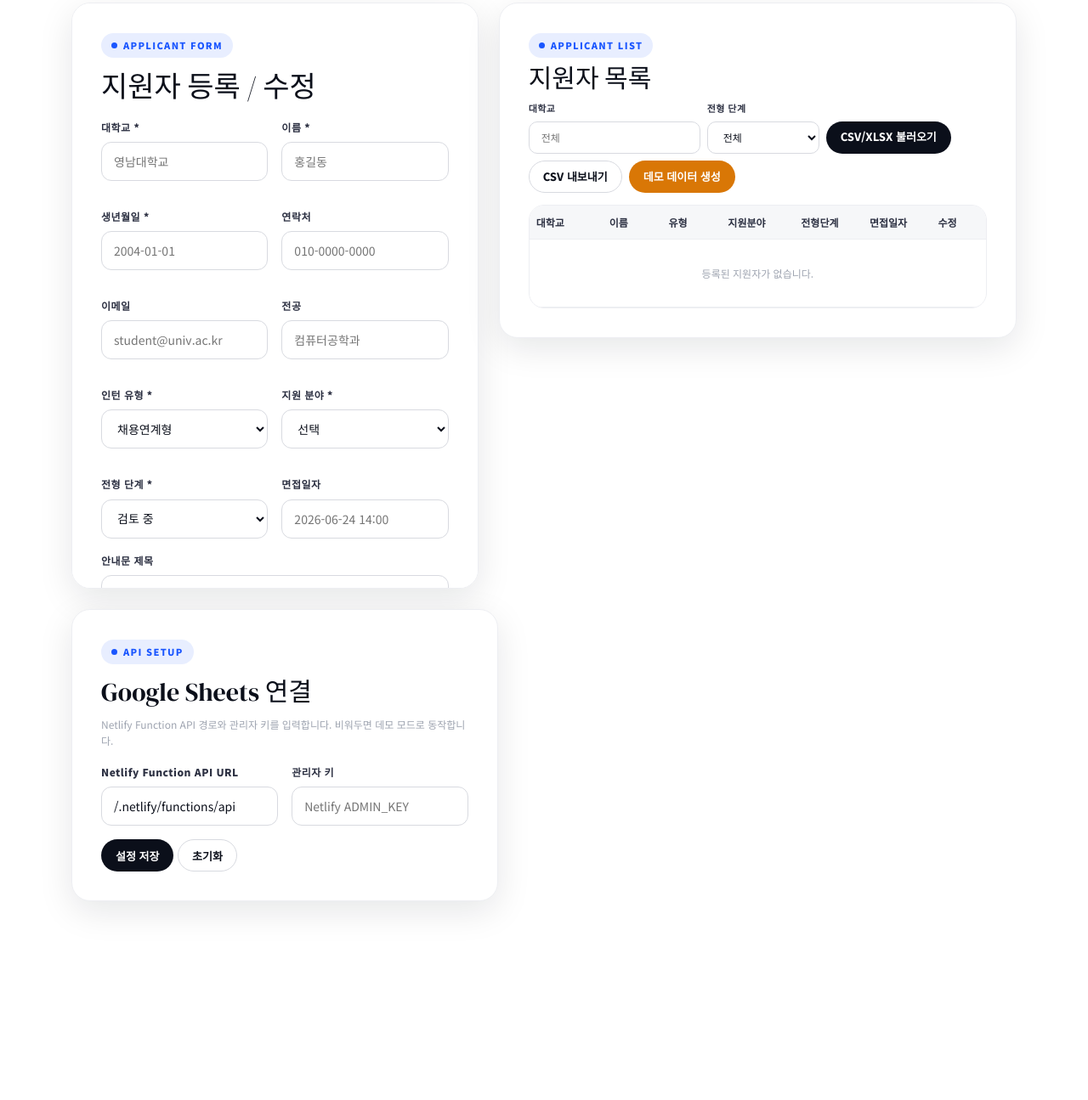
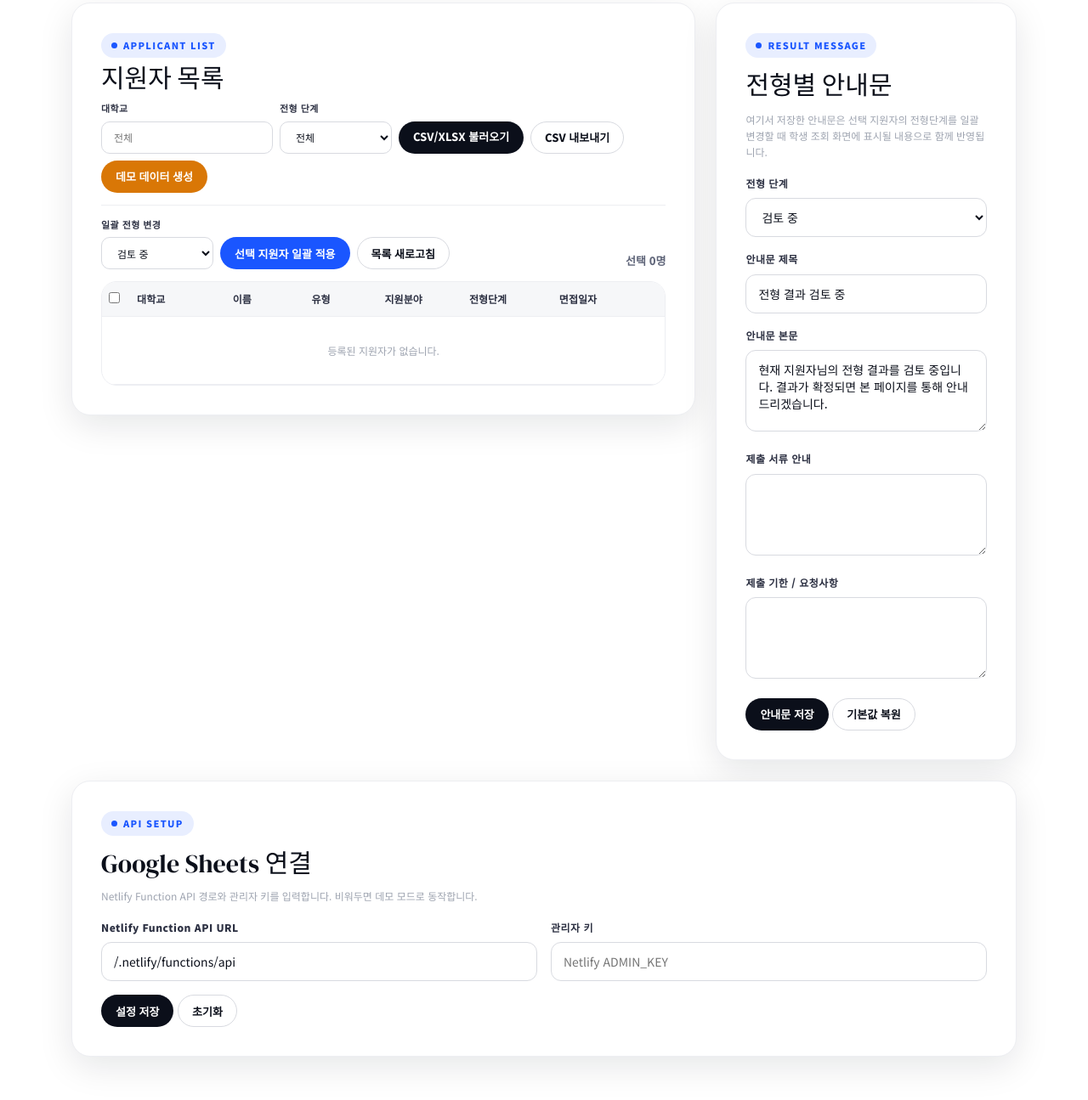
Before and after one commit to Jakeisreal/hs_internship_portal, a website: page admin.html in a window 1280 px wide. Shown: the part 533-1828 px from the top of the page at 85% size. Before the commit the page ends 1678 px from the top, so only its background shows below. Drawn offline with Linux system fonts and the light colour scheme.

Commit message:
Add bulk stage management

```diff
--- a/admin.html
+++ b/admin.html
@@ -115,8 +115,8 @@ textarea{height:96px;padding:12px 14px;resize:vertical}
 .info-table th{color:var(--gray400);width:150px;font-weight:900}
 .info-table td{color:var(--gray800)}
 .admin-layout{display:block}
-.admin-workspace{display:grid;grid-template-columns:minmax(360px,.88fr) minmax(520px,1.12fr);gap:24px;align-items:start}
-.admin-settings{display:grid;grid-template-columns:minmax(320px,.92fr) minmax(320px,1.08fr);gap:20px;margin-top:24px}
+.admin-workspace{display:grid;grid-template-columns:minmax(620px,1.35fr) minmax(340px,.65fr);gap:24px;align-items:start}
+.admin-settings{display:grid;grid-template-columns:1fr;gap:20px;margin-top:24px}
 .admin-settings .form-panel{height:100%}
 .panel-scroll{max-height:calc(100vh - 110px);overflow:auto}
 .sidebar{position:static}
@@ -125,7 +125,7 @@ textarea{height:96px;padding:12px 14px;resize:vertical}
 .data-table th,.data-table td{border-bottom:1px solid var(--gray100);padding:10px 8px;text-align:left;font-size:12px;vertical-align:middle;word-break:keep-all}
 .data-table th{background:var(--gray50);color:var(--gray800);font-weight:900;position:sticky;top:0}
 .data-table td{color:var(--gray600);overflow:hidden;text-overflow:ellipsis}
-.data-table .col-univ{width:16%}.data-table .col-name{width:13%}.data-table .col-type{width:13%}.data-table .col-field{width:16%}.data-table .col-stage{width:15%}.data-table .col-interview{width:15%}.data-table .col-edit{width:12%}
+.data-table .col-check{width:5%}.data-table .col-univ{width:17%}.data-table .col-name{width:14%}.data-table .col-type{width:13%}.data-table .col-field{width:15%}.data-table .col-stage{width:16%}.data-table .col-interview{width:20%}
 .toolbar{display:flex;gap:10px;align-items:center;justify-content:space-between;margin-bottom:14px;flex-wrap:wrap}
 .list-controls{display:flex;gap:8px;align-items:end;flex-wrap:wrap}
 .list-filter{min-width:132px}
@@ -133,6 +133,8 @@ textarea{height:96px;padding:12px 14px;resize:vertical}
 .list-filter .input,.list-filter select{height:38px;font-size:12px;border-radius:10px}
 .import-control{position:relative;overflow:hidden}
 .import-control input{position:absolute;inset:0;opacity:0;cursor:pointer}
+.bulk-panel{display:grid;gap:14px}
+.selected-count{font-size:13px;color:var(--gray600);font-weight:800}
 .footer{background:#fff;border-top:1px solid var(--gray100);padding:42px 0;color:var(--gray400);font-size:12px}
 .hidden{display:none!important}
 .toast{position:fixed;right:22px;bottom:22px;background:var(--navy);color:#fff;border-radius:14px;padding:14px 16px;box-shadow:var(--shadow);display:none;z-index:90;font-size:13px;max-width:360px}
@@ -172,73 +174,6 @@ textarea{height:96px;padding:12px 14px;resize:vertical}
     <div class="container admin-layout">
       <main class="admin-workspace">
         <div class="form-panel panel-scroll">
-          <div class="section-tag">APPLICANT FORM</div>
-          <h2 style="font-family:var(--display);font-weight:400;color:var(--navy);font-size:34px;line-height:1.1;margin-bottom:18px">지원자 등록 / 수정</h2>
-
-          <div class="form-grid">
-            <div class="field"><label>대학교 *</label><input class="input" id="university" placeholder="영남대학교"></div>
-            <div class="field"><label>이름 *</label><input class="input" id="name" placeholder="홍길동"></div>
-            <div class="field"><label>생년월일 *</label><input class="input" id="birthDate" placeholder="2004-01-01" inputmode="numeric"></div>
-            <div class="field"><label>연락처</label><input class="input" id="phone" placeholder="010-0000-0000"></div>
-            <div class="field"><label>이메일</label><input class="input" id="email" placeholder="student@univ.ac.kr"></div>
-            <div class="field"><label>전공</label><input class="input" id="major" placeholder="컴퓨터공학과"></div>
-            <div class="field">
-              <label>인턴 유형 *</label>
-              <select id="internshipType" onchange="updateFieldOptions()">
-                <option value="채용연계형">채용연계형</option>
-                <option value="체험형">체험형</option>
-              </select>
-            </div>
-            <div class="field">
-              <label>지원 분야 *</label>
-              <select id="field">
-                <option value="">선택</option>
-              </select>
-            </div>
-            <div class="field">
-              <label>전형 단계 *</label>
-              <select id="currentStage" onchange="applyNoticeTemplate()">
-                <option value="REVIEWING">검토 중</option>
-                <option value="DOCUMENT_PASS">서류합격</option>
-                <option value="DOCUMENT_FAIL">서류불합격</option>
-                <option value="FINAL_PASS">최종합격</option>
-                <option value="FINAL_FAIL">최종불합격</option>
-              </select>
-            </div>
-            <div class="field"><label>면접일자</label><input class="input" id="interviewDate" placeholder="2026-06-24 14:00"></div>
-          </div>
-
-          <div class="field">
-            <label>안내문 제목</label>
-            <input class="input" id="noticeTitle">
-          </div>
-          <div class="field">
-            <label>안내문 본문</label>
-            <textarea id="noticeBody"></textarea>
-          </div>
-          <div class="form-grid">
-            <div class="field">
-              <label>제출 서류 안내</label>
-              <textarea id="requiredDocuments" placeholder="재학증명서, 통장사본, 신분증 사본, 보안서약서 등 (학생이 제출해야 할 서류 목록)"></textarea>
-            </div>
-            <div class="field">
-              <label>제출 기한 / 요청사항</label>
-              <textarea id="requestItems" placeholder="제출기한: 2026-07-02 17:00 / 제출처: ji-suk.kim@hwashin.co.kr / 오리엔테이션 일정 별도 안내"></textarea>
-            </div>
-          </div>
-          <div class="field">
-            <label>담당자 메모</label>
-            <textarea id="memo" placeholder="내부 관리용 메모 (학생에게 노출되지 않음)"></textarea>
-          </div>
-
-          <div style="display:flex;gap:10px;flex-wrap:wrap">
-            <button class="btn primary" onclick="saveApplicant()">저장 / 수정 →</button>
-            <button class="btn ghost" onclick="resetForm()">신규 입력</button>
-            <button class="btn ghost" onclick="loadApplicants()">목록 새로고침</button>
-          </div>
-        </div>
-
-        <div class="form-panel panel-scroll">
           <div class="toolbar">
             <div>
               <div class="section-tag" style="margin-bottom:8px">APPLICANT LIST</div>
@@ -265,15 +200,56 @@ textarea{height:96px;padding:12px 14px;resize:vertical}
               <button class="btn warn small" onclick="seedDemo()">데모 데이터 생성</button>
             </div>
           </div>
+          <div class="toolbar" style="align-items:end;border-top:1px solid var(--gray100);padding-top:14px">
+            <div class="list-controls">
+              <div class="list-filter">
+                <label>일괄 전형 변경</label>
+                <select id="bulkStage">
+                  <option value="REVIEWING">검토 중</option>
+                  <option value="DOCUMENT_PASS">서류합격</option>
+                  <option value="DOCUMENT_FAIL">서류불합격</option>
+                  <option value="FINAL_PASS">최종합격</option>
+                  <option value="FINAL_FAIL">최종불합격</option>
+                </select>
+              </div>
+              <button class="btn primary small" onclick="bulkUpdateStage()">선택 지원자 일괄 적용</button>
+              <button class="btn ghost small" onclick="loadApplicants()">목록 새로고침</button>
+            </div>
+            <div class="selected-count" id="selectedCount">선택 0명</div>
+          </div>
           <div class="table-wrap">
             <table class="data-table">
               <thead>
                 <tr>
-                  <th class="col-univ">대학교</th><th class="col-name">이름</th><th class="col-type">유형</th><th class="col-field">지원분야</th><th class="col-stage">전형단계</th><th class="col-interview">면접일자</th><th class="col-edit">수정</th>
+                  <th class="col-check"><input type="checkbox" id="selectAllRows" onchange="toggleAllRows(this.checked)"></th><th class="col-univ">대학교</th><th class="col-name">이름</th><th class="col-type">유형</th><th class="col-field">지원분야</th><th class="col-stage">전형단계</th><th class="col-interview">면접일자</th>
                 </tr>
               </thead>
               <tbody id="applicantRows"></tbody>
             </table>
+          </div>
+        </div>
+
+        <div class="bulk-panel">
+          <div class="form-panel">
+            <div class="section-tag">RESULT MESSAGE</div>
+            <h2 style="font-family:var(--display);font-weight:400;color:var(--navy);font-size:30px;line-height:1.15;margin-bottom:12px">전형별 안내문</h2>
+            <p class="help" style="margin-bottom:18px">여기서 저장한 안내문은 선택 지원자의 전형단계를 일괄 변경할 때 학생 조회 화면에 표시될 내용으로 함께 반영됩니다.</p>
+            <div class="field">
+              <label>전형 단계</label>
+              <select id="templateStage" onchange="loadTemplateEditor(this.value)">
+                <option value="REVIEWING">검토 중</option>
+                <option value="DOCUMENT_PASS">서류합격</option>
+                <option value="DOCUMENT_FAIL">서류불합격</option>
+                <option value="FINAL_PASS">최종합격</option>
+                <option value="FINAL_FAIL">최종불합격</option>
+              </select>
+            </div>
+            <div class="field"><label>안내문 제목</label><input class="input" id="templateTitle"></div>
+            <div class="field"><label>안내문 본문</label><textarea id="templateBody"></textarea></div>
+            <div class="field"><label>제출 서류 안내</label><textarea id="templateDocs"></textarea></div>
+            <div class="field"><label>제출 기한 / 요청사항</label><textarea id="templateReq"></textarea></div>
+            <button class="btn dark small" onclick="saveTemplateEditor()">안내문 저장</button>
+            <button class="btn ghost small" onclick="resetTemplateEditor()">기본값 복원</button>
           </div>
         </div>
       </main>
@@ -312,7 +288,7 @@ textarea{height:96px;padding:12px 14px;resize:vertical}
       '체험형': ['연구소']
     };
 
-    const NOTICE_TEMPLATES = {
+    const DEFAULT_NOTICE_TEMPLATES = {
       REVIEWING: {
         title:'전형 결과 검토 중',
         body:'현재 지원자님의 전형 결과를 검토 중입니다. 결과가 확정되면 본 페이지를 통해 안내드리겠습니다.',
@@ -341,12 +317,15 @@ textarea{height:96px;padding:12px 14px;resize:vertical}
         docs:'', req:''
       }
     };
+    let NOTICE_TEMPLATES = {
+      ...DEFAULT_NOTICE_TEMPLATES,
+      ...(JSON.parse(localStorage.getItem('HWASHIN_NOTICE_TEMPLATES') || '{}'))
+    };
 
     window.addEventListener('DOMContentLoaded', () => {
       document.getElementById('apiEndpoint').value = API_ENDPOINT;
       document.getElementById('adminKey').value = ADMIN_KEY;
-      updateFieldOptions();
-      applyNoticeTemplate();
+      loadTemplateEditor('REVIEWING');
       renderTable();
       if(API_ENDPOINT && ADMIN_KEY) loadApplicants();
     });
@@ -388,86 +367,49 @@ textarea{height:96px;padding:12px 14px;resize:vertical}
       if(['FINAL_FAIL','최종불합격','최종불합'].includes(value) || compact === '최종불합격') return 'FINAL_FAIL';
       return value === 'REVIEWING' ? 'REVIEWING' : 'REVIEWING';
     }
-    function updateFieldOptions(selectedValue){
-      const type = normalizeInternshipType(document.getElementById('internshipType')?.value);
-      const fieldSelect = document.getElementById('field');
-      if(!fieldSelect) return;
-      const current = selectedValue || fieldSelect.value;
-      const options = FIELD_OPTIONS[type] || FIELD_OPTIONS['채용연계형'];
-      fieldSelect.innerHTML = '<option value="">선택</option>' + options.map(item => `<option value="${escapeHtml(item)}">${escapeHtml(item)}</option>`).join('');
-      fieldSelect.value = options.includes(current) ? current : (options.length === 1 ? options[0] : '');
+    function loadTemplateEditor(stage){
+      const currentStage = stage || document.getElementById('templateStage').value;
+      const template = NOTICE_TEMPLATES[currentStage] || DEFAULT_NOTICE_TEMPLATES.REVIEWING;
+      document.getElementById('templateStage').value = currentStage;
+      document.getElementById('templateTitle').value = template.title || '';
+      document.getElementById('templateBody').value = template.body || '';
+      document.getElementById('templateDocs').value = template.docs || '';
+      document.getElementById('templateReq').value = template.req || '';
+    }
+    function saveTemplateEditor(){
+      const stage = document.getElementById('templateStage').value;
+      NOTICE_TEMPLATES[stage] = {
+        title: val('templateTitle'),
+        body: val('templateBody'),
+        docs: val('templateDocs'),
+        req: val('templateReq')
+      };
+      localStorage.setItem('HWASHIN_NOTICE_TEMPLATES', JSON.stringify(NOTICE_TEMPLATES));
+      showToast('전형별 안내문을 저장했습니다.');
+    }
+    function resetTemplateEditor(){
+      const stage = document.getElementById('templateStage').value;
+      NOTICE_TEMPLATES[stage] = {...DEFAULT_NOTICE_TEMPLATES[stage]};
+      localStorage.setItem('HWASHIN_NOTICE_TEMPLATES', JSON.stringify(NOTICE_TEMPLATES));
+      loadTemplateEditor(stage);
+      showToast('기본 안내문으로 복원했습니다.');
+    }
+    function buildStagePayload(stage){
+      const template = NOTICE_TEMPLATES[stage] || NOTICE_TEMPLATES.REVIEWING;
+      return {
+        currentStage: stage,
+        documentStatus: stage === 'DOCUMENT_PASS' || stage === 'FINAL_PASS' || stage === 'FINAL_FAIL' ? 'PASS' :
+                        stage === 'DOCUMENT_FAIL' ? 'FAIL' : 'WAITING',
+        finalStatus: stage === 'FINAL_PASS' ? 'PASS' : stage === 'FINAL_FAIL' ? 'FAIL' : 'WAITING',
+        noticeTitle: template.title || '',
+        noticeBody: template.body || '',
+        requiredDocuments: template.docs || '',
+        requestItems: template.req || '',
+        updatedAt: new Date().toISOString()
+      };
     }
 
-    function applyNoticeTemplate(){
-      const stage = document.getElementById('currentStage').value;
-      const t = NOTICE_TEMPLATES[stage] || NOTICE_TEMPLATES.REVIEWING;
-      if(!document.getElementById('noticeTitle').value || confirm('선택한 전형 단계의 기본 안내문으로 교체할까요?')){
-        document.getElementById('noticeTitle').value = t.title;
-        document.getElementById('noticeBody').value = t.body;
-        document.getElementById('requiredDocuments').value = t.docs;
-        document.getElementById('requestItems').value = t.req;
-      }
-    }
-
-    function getFormData(){
-      const data = {
-        id: makeId(document.getElementById('name').value, document.getElementById('birthDate').value),
-        university: val('university'), name: val('name'), birthDate: normalizeBirth(val('birthDate')),
-        phone: val('phone'), email: val('email'), major: val('major'), internshipType: val('internshipType'), field: val('field'),
-        currentStage: val('currentStage'), interviewDate: val('interviewDate'), interviewPlace: '',
-        noticeTitle: val('noticeTitle'), noticeBody: val('noticeBody'),
-        requiredDocuments: val('requiredDocuments'), requestItems: val('requestItems'), memo: val('memo'),
-        updatedAt: new Date().toISOString()
-      };
-      data.documentStatus = data.currentStage === 'DOCUMENT_PASS' || data.currentStage === 'FINAL_PASS' || data.currentStage === 'FINAL_FAIL' ? 'PASS' :
-                            data.currentStage === 'DOCUMENT_FAIL' ? 'FAIL' : 'WAITING';
-      data.finalStatus = data.currentStage === 'FINAL_PASS' ? 'PASS' :
-                         data.currentStage === 'FINAL_FAIL' ? 'FAIL' : 'WAITING';
-      return data;
-    }
     function val(id){ return document.getElementById(id).value.trim(); }
-
-    async function saveApplicant(){
-      const data = getFormData();
-
-      // 필수 필드 검증
-      if(!data.university || !data.name || !data.birthDate || !data.internshipType || !data.field || !data.currentStage){
-        showToast('대학교, 이름, 생년월일, 인턴 유형, 지원 분야, 전형 단계는 필수입니다.');
-        return;
-      }
-
-      // 생년월일 형식 검증
-      if(!/^\d{4}-\d{2}-\d{2}$/.test(data.birthDate)){
-        showToast('생년월일은 YYYY-MM-DD 형식이어야 합니다.');
-        return;
-      }
-
-      // 이메일 형식 검증 (선택사항이지만 입력 시 확인)
-      if(data.email && !/^[^\s@]+@[^\s@]+\.[^\s@]+$/.test(data.email)){
-        showToast('올바른 이메일 형식을 입력해 주세요.');
-        return;
-      }
-
-      // 전화번호 형식 검증 (선택사항)
-      if(data.phone && !/^[\d\-\+\s\(\)]*$/.test(data.phone)){
-        showToast('전화번호는 숫자와 기호(-,+,(),공백)만 입력 가능합니다.');
-        return;
-      }
-
-      if(API_ENDPOINT && ADMIN_KEY){
-        const res = await callApi({action:'upsert', key:ADMIN_KEY, payload:data}, 'POST');
-        if(!res.ok) return showToast(res.message || '저장에 실패했습니다.');
-        showToast('Google Sheets에 저장했습니다.');
-        await loadApplicants();
-      } else {
-        const idx = applicants.findIndex(a => a.id === data.id);
-        if(idx >= 0) applicants[idx] = {...applicants[idx], ...data};
-        else applicants.push(data);
-        localStorage.setItem('HWASHIN_DEMO_APPLICANTS', JSON.stringify(applicants));
-        showToast('데모 목록에 저장했습니다.');
-        renderTable();
-      }
-    }
 
     async function loadApplicants(){
       if(API_ENDPOINT && ADMIN_KEY){
@@ -491,36 +433,54 @@ textarea{height:96px;padding:12px 14px;resize:vertical}
       const tbody = document.getElementById('applicantRows');
       tbody.innerHTML = rows.length ? rows.map(a => `
         <tr>
+          <td><input type="checkbox" class="row-check" value="${escapeHtml(a.id || '')}" onchange="updateSelectedCount()"></td>
           <td>${escapeHtml(a.university)}</td>
           <td><strong style="color:var(--navy)">${escapeHtml(a.name)}</strong></td>
           <td>${escapeHtml(a.internshipType || '채용연계형')}</td>
           <td>${escapeHtml(a.field || '')}</td>
           <td>${stageBadge(a.currentStage)}</td>
           <td>${escapeHtml(a.interviewDate || '')}</td>
-          <td><button class="btn ghost small" onclick="editApplicant('${escapeJs(a.id)}')">수정</button></td>
         </tr>`).join('') : `<tr><td colspan="7" style="text-align:center;color:var(--gray400);padding:30px">등록된 지원자가 없습니다.</td></tr>`;
+      const selectAll = document.getElementById('selectAllRows');
+      if(selectAll) selectAll.checked = false;
+      updateSelectedCount();
     }
 
-    function editApplicant(id){
-      const a = applicants.find(x => x.id === id);
-      if(!a) return;
-      document.getElementById('internshipType').value = normalizeInternshipType(a.internshipType);
-      updateFieldOptions(a.field || '');
-      ['university','name','birthDate','phone','email','major','field','currentStage','interviewDate','noticeTitle','noticeBody','requiredDocuments','requestItems','memo'].forEach(k => {
-        const el = document.getElementById(k);
-        if(el) el.value = a[k] || '';
-      });
-      window.scrollTo({top: 280, behavior:'smooth'});
+    function selectedApplicantIds(){
+      return Array.from(document.querySelectorAll('.row-check:checked')).map(input => input.value);
     }
-
-    function resetForm(){
-      ['university','name','birthDate','phone','email','major','field','interviewDate','noticeTitle','noticeBody','requiredDocuments','requestItems','memo'].forEach(k => {
-        const el = document.getElementById(k); if(el) el.value = '';
-      });
-      document.getElementById('internshipType').value = '채용연계형';
-      updateFieldOptions();
-      document.getElementById('currentStage').value = 'REVIEWING';
-      applyNoticeTemplate();
+    function toggleAllRows(checked){
+      document.querySelectorAll('.row-check').forEach(input => input.checked = checked);
+      updateSelectedCount();
+    }
+    function updateSelectedCount(){
+      const count = selectedApplicantIds().length;
+      const label = document.getElementById('selectedCount');
+      if(label) label.textContent = `선택 ${count}명`;
+    }
+    async function bulkUpdateStage(){
+      const ids = selectedApplicantIds();
+      if(!ids.length) return showToast('전형단계를 변경할 지원자를 선택해 주세요.');
+      const stage = document.getElementById('bulkStage').value;
+      const stagePayload = buildStagePayload(stage);
+      const updates = applicants
+        .filter(item => ids.includes(item.id))
+        .map(item => ({...item, ...stagePayload}));
+      if(!updates.length) return showToast('선택된 지원자를 찾을 수 없습니다.');
+      if(API_ENDPOINT && ADMIN_KEY){
+        const res = await callApi({action:'bulkUpsert', key:ADMIN_KEY, payloads: updates}, 'POST');
+        if(!res.ok) return showToast(res.message || '일괄 변경에 실패했습니다.');
+        showToast(`${updates.length}명의 전형단계를 변경했습니다.`);
+        await loadApplicants();
+      } else {
+        applicants = applicants.map(item => {
+          const update = updates.find(row => row.id === item.id);
+          return update || item;
+        });
+        localStorage.setItem('HWASHIN_DEMO_APPLICANTS', JSON.stringify(applicants));
+        renderTable();
+        showToast(`${updates.length}명의 전형단계를 변경했습니다.`);
+      }
     }
 
     function seedDemo(){
```
